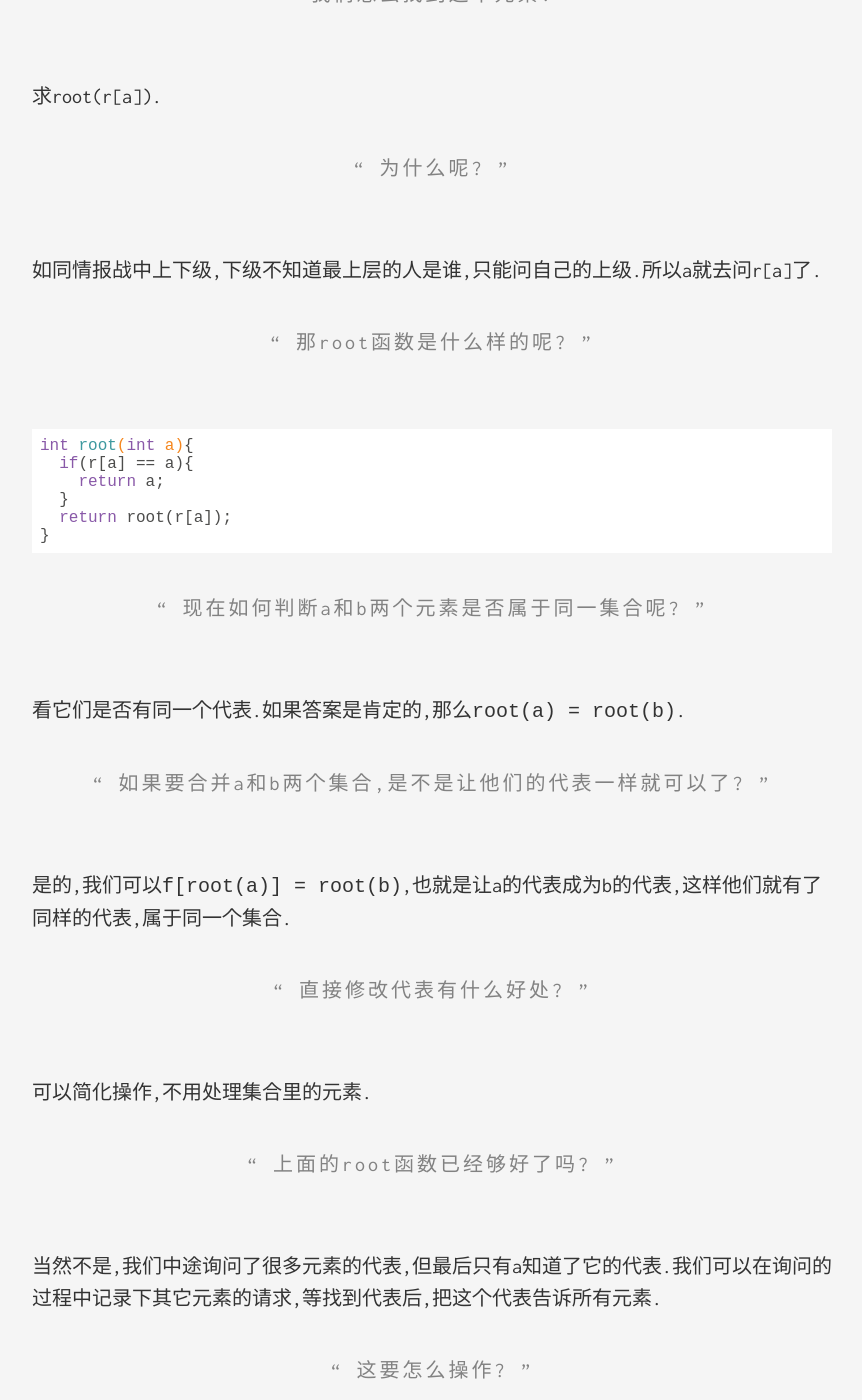
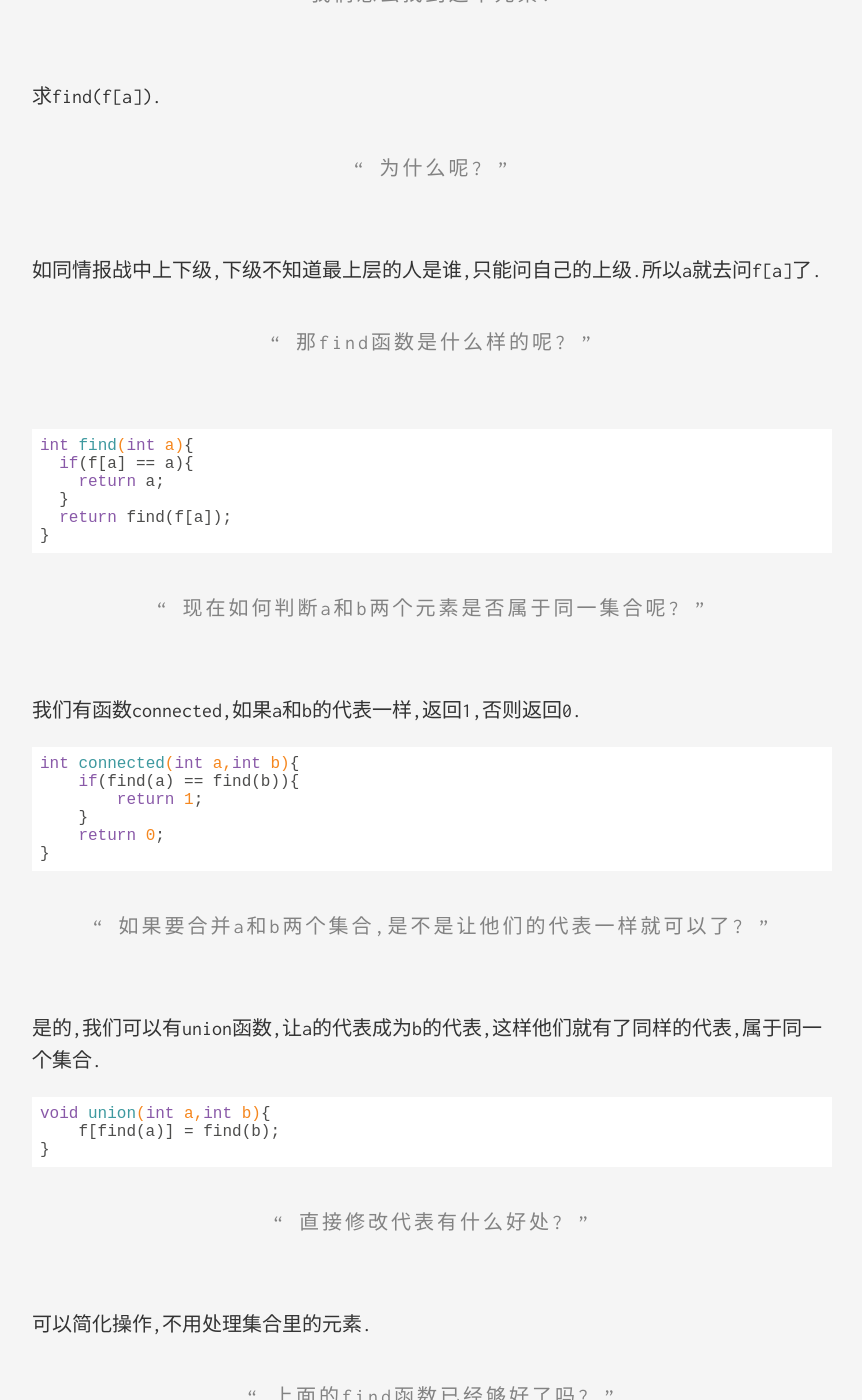
Before and after one commit to Meursau1T/WongRuoran.github.io, a Jekyll site: the page built from _posts/2018-12-13-并查集简介.md, in a window 1280 px wide and 1400 px high, scrolled down 1989 px. Shown: the whole window, without its empty margins (208-1070 px from the left). Built offline with Jekyll 4.4.1, drawn with Linux system fonts in a browser that asks for light colours; some of the changed text lies outside the part shown.

Commit message:
Initial commit

````diff
--- a/_posts/2018-12-13-并查集简介.md
+++ b/_posts/2018-12-13-并查集简介.md
@@ -5,15 +5,15 @@ category: [算法]
 ---
 并查集可以用来高效解决多个集合之间的合并的问题，比如查找两个元素是否属于同一集合，将两个元素所在的集合合并等操作。
 
-> r[a]是什么意思?
+> f[a]是什么意思?
 
 是元素a所属的集合的代表.
 
-> 如果r[a] == a,这意味着什么?
+> 如果f[a] == a,这意味着什么?
 
 a就是它所属集合的代表.
 
-> 如果r[b] == a,是不是说b所属的集合的代表是a?
+> 如果f[b] == a,是不是说b所属的集合的代表是a?
 
 是的.这意味着什么呢?
 
@@ -21,65 +21,80 @@ a就是它所属集合的代表.
 
 完全正确!
 
-> root(a)是什么意思?
+> find(a)是什么意思?
 
 找到a所属集合的代表.
 
 > 我们怎么表示a所属集合的代表?
 
-r[a]
+f[a]
 
-> 如果r[a] == a,我们要做什么?
+> 如果f[a] == a,我们要做什么?
 
 不用做什么,我们已经找到代表了.
 
-> 如果r[a] != a呢?
+> 如果f[a] != a呢?
 
 说明a不是自己所属集合的代表,代表是别的元素.
 
 > 我们怎么找到这个元素?
 
-求root(r[a]).
+求find(f[a]).
 
 > 为什么呢?
 
-如同情报战中上下级,下级不知道最上层的人是谁,只能问自己的上级.所以a就去问r[a]了.
+如同情报战中上下级,下级不知道最上层的人是谁,只能问自己的上级.所以a就去问f[a]了.
 
-> 那root函数是什么样的呢?
+> 那find函数是什么样的呢?
 
 ```C
-int root(int a){
-  if(r[a] == a){
+int find(int a){
+  if(f[a] == a){
     return a;
   }
-  return root(r[a]);
+  return find(f[a]);
 }
 ```
 
 > 现在如何判断a和b两个元素是否属于同一集合呢?
 
-看它们是否有同一个代表.如果答案是肯定的,那么`root(a) = root(b)`.
+我们有函数connected,如果a和b的代表一样,返回1,否则返回0.
+
+```C
+int connected(int a,int b){
+    if(find(a) == find(b)){
+        return 1;
+    }
+    return 0;
+}
+```
 
 > 如果要合并a和b两个集合,是不是让他们的代表一样就可以了?
 
-是的,我们可以`f[root(a)] = root(b)`,也就是让a的代表成为b的代表,这样他们就有了同样的代表,属于同一个集合.
+是的,我们可以有union函数,让a的代表成为b的代表,这样他们就有了同样的代表,属于同一个集合.
+
+```C
+void union(int a,int b){
+    f[find(a)] = find(b);
+}
+```
 
 > 直接修改代表有什么好处?
 
 可以简化操作,不用处理集合里的元素.
 
-> 上面的root函数已经够好了吗?
+> 上面的find函数已经够好了吗?
 
 当然不是,我们中途询问了很多元素的代表,但最后只有a知道了它的代表.我们可以在询问的过程中记录下其它元素的请求,等找到代表后,把这个代表告诉所有元素.
 
 > 这要怎么操作?
 
 ```C
-int root(int a){
-  if(r[a] == a){
+int find(int a){
+  if(f[a] == a){
     return a;
   }
-  return r[a]=root(r[a]);
+  return f[a]=find(f[a]);
 }
 ```
 
````
